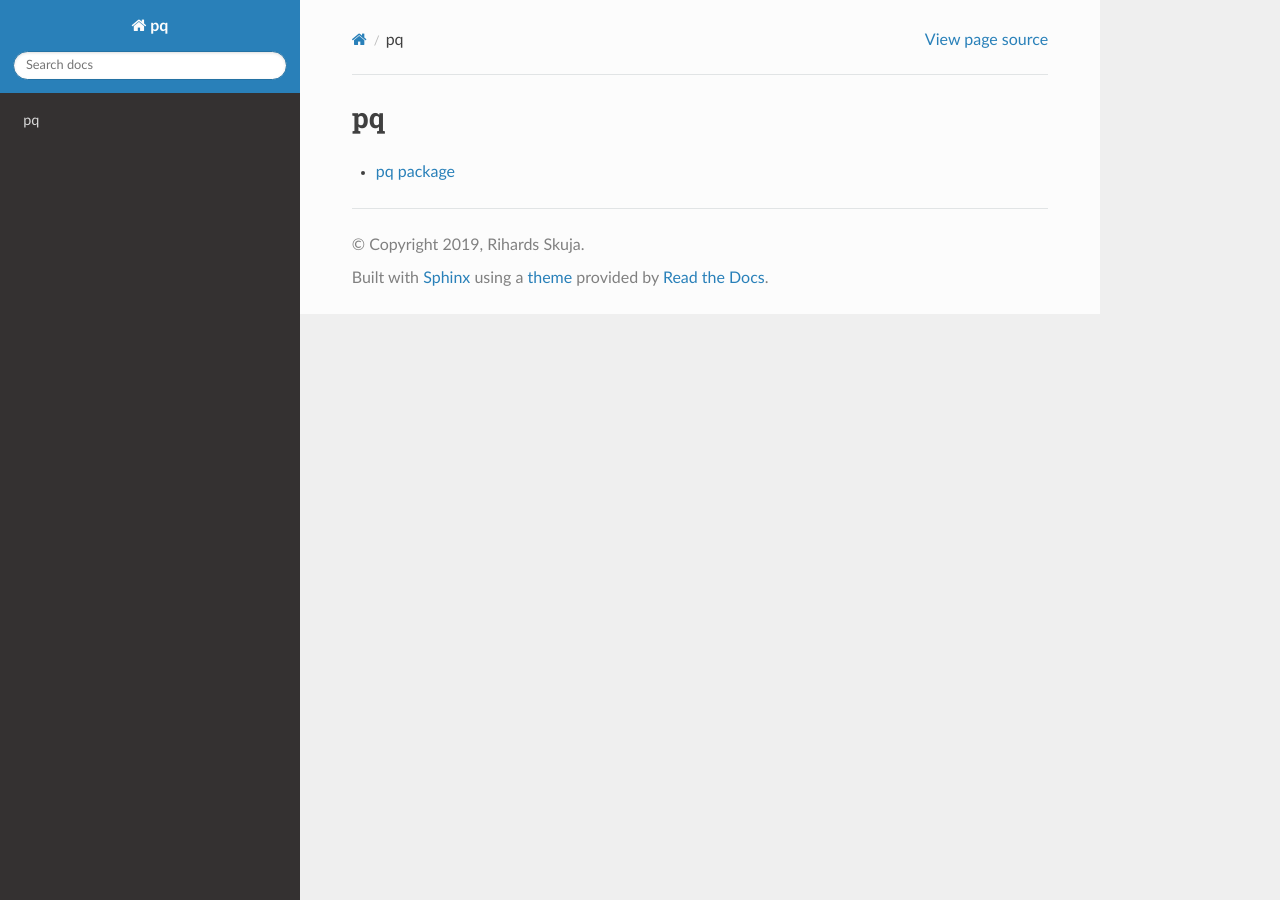
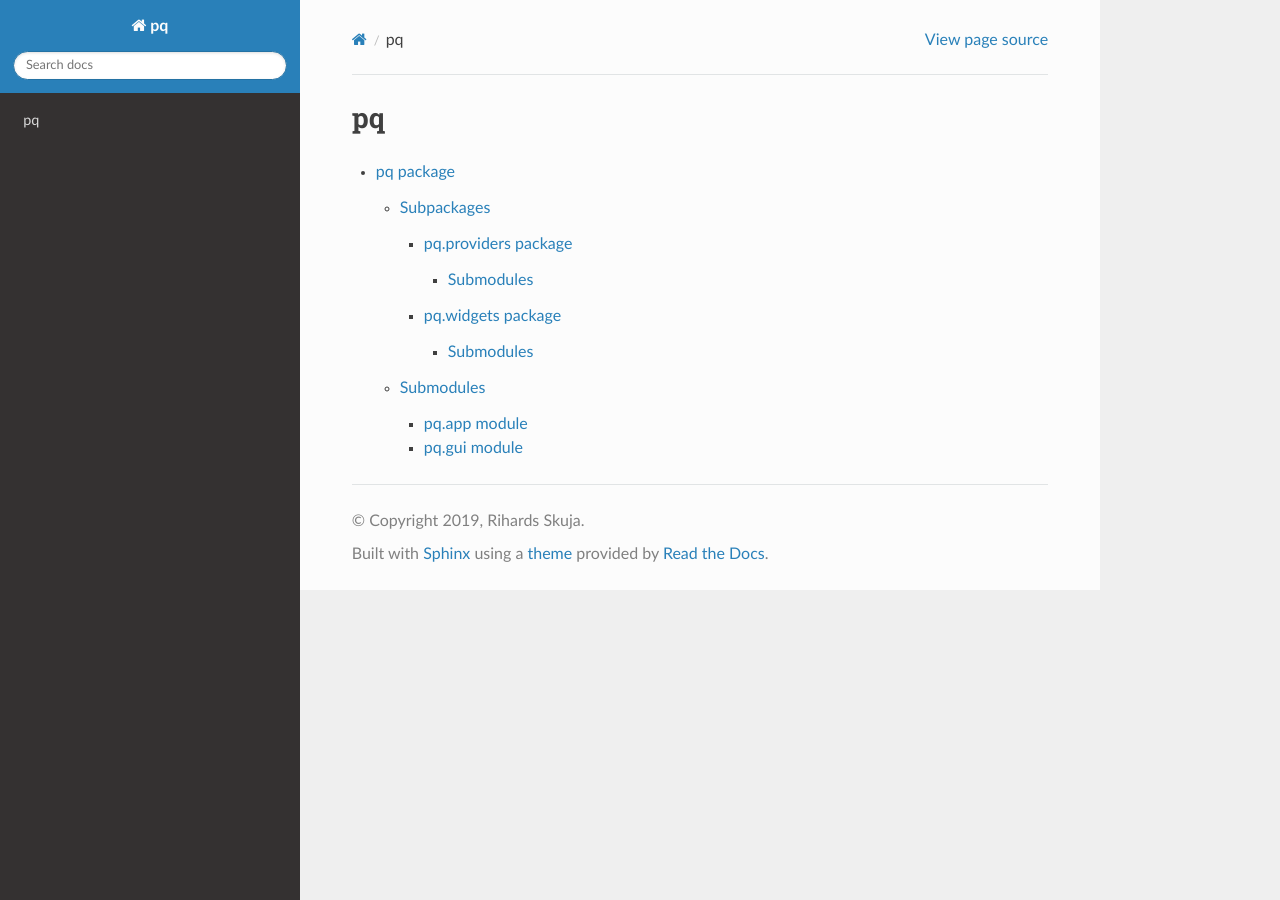
Before and after one commit to ValRCS/Py_2018_KP, a Sphinx documentation site: the page built from docs/api/modules.rst, in a window 1280 px wide. Built offline with Sphinx 7.4.7 and the Read the Docs theme 2.0.0, drawn with Linux system fonts in a browser that asks for light colours.

Commit message:
Add initial documentation generated by Sphinx

```diff
--- /dev/null
+++ b/docs/api/pq.app.rst
@@ -0,0 +1,7 @@
+pq.app module
+=============
+
+.. automodule:: pq.app
+    :members:
+    :undoc-members:
+    :show-inheritance:
--- /dev/null
+++ b/docs/api/pq.gui.rst
@@ -0,0 +1,7 @@
+pq.gui module
+=============
+
+.. automodule:: pq.gui
+    :members:
+    :undoc-members:
+    :show-inheritance:
--- /dev/null
+++ b/docs/api/pq.providers.ebay.rst
@@ -0,0 +1,7 @@
+pq.providers.ebay module
+========================
+
+.. automodule:: pq.providers.ebay
+    :members:
+    :undoc-members:
+    :show-inheritance:
--- /dev/null
+++ b/docs/api/pq.providers.reklama.rst
@@ -0,0 +1,7 @@
+pq.providers.reklama module
+===========================
+
+.. automodule:: pq.providers.reklama
+    :members:
+    :undoc-members:
+    :show-inheritance:
--- /dev/null
+++ b/docs/api/pq.widgets.providers.rst
@@ -0,0 +1,7 @@
+pq.widgets.providers module
+===========================
+
+.. automodule:: pq.widgets.providers
+    :members:
+    :undoc-members:
+    :show-inheritance:
--- /dev/null
+++ b/docs/api/pq.widgets.results.rst
@@ -0,0 +1,7 @@
+pq.widgets.results module
+=========================
+
+.. automodule:: pq.widgets.results
+    :members:
+    :undoc-members:
+    :show-inheritance:
--- /dev/null
+++ b/docs/api/pq.widgets.search.rst
@@ -0,0 +1,7 @@
+pq.widgets.search module
+========================
+
+.. automodule:: pq.widgets.search
+    :members:
+    :undoc-members:
+    :show-inheritance:
--- a/docs/conf.py
+++ b/docs/conf.py
@@ -111,10 +111,16 @@ htmlhelp_basename = "pqdoc"
 
 # -- Options for LaTeX output ------------------------------------------------
 
+latex_engine = "xelatex"
 latex_elements = {
     "papersize": "a4paper",
     "pointsize": "12pt",
     "extraclassoptions": "openany,oneside",
+    "fontpkg": r"""
+\setmainfont{DejaVu Serif}
+\setsansfont{DejaVu Sans}
+\setmonofont{DejaVu Sans Mono}
+""",
     # Additional stuff for the LaTeX preamble.
     #
     # 'preamble': '',
```
Also changed, not shown: docs/api/pq.providers.rst (added, +15 -0 lines), docs/api/pq.rst (+16 -0 lines), docs/api/pq.widgets.rst (added, +16 -0 lines).
